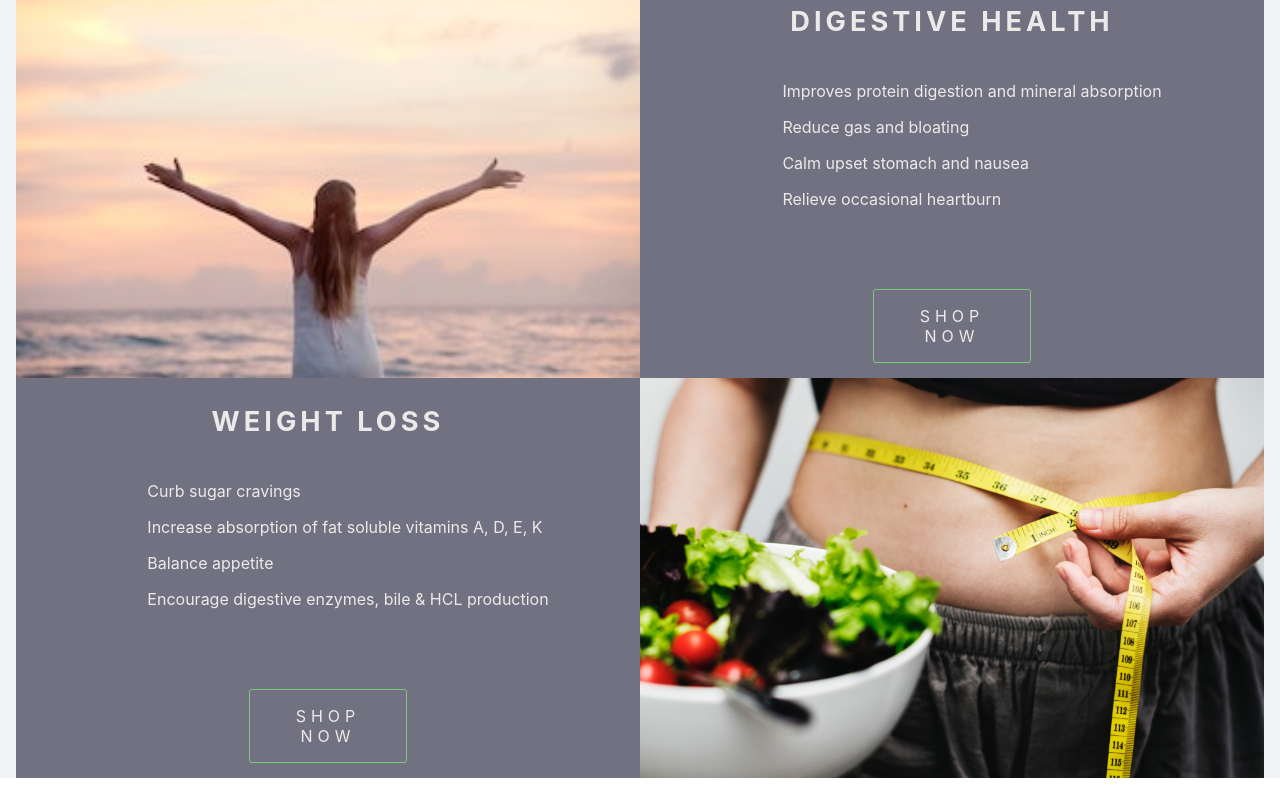
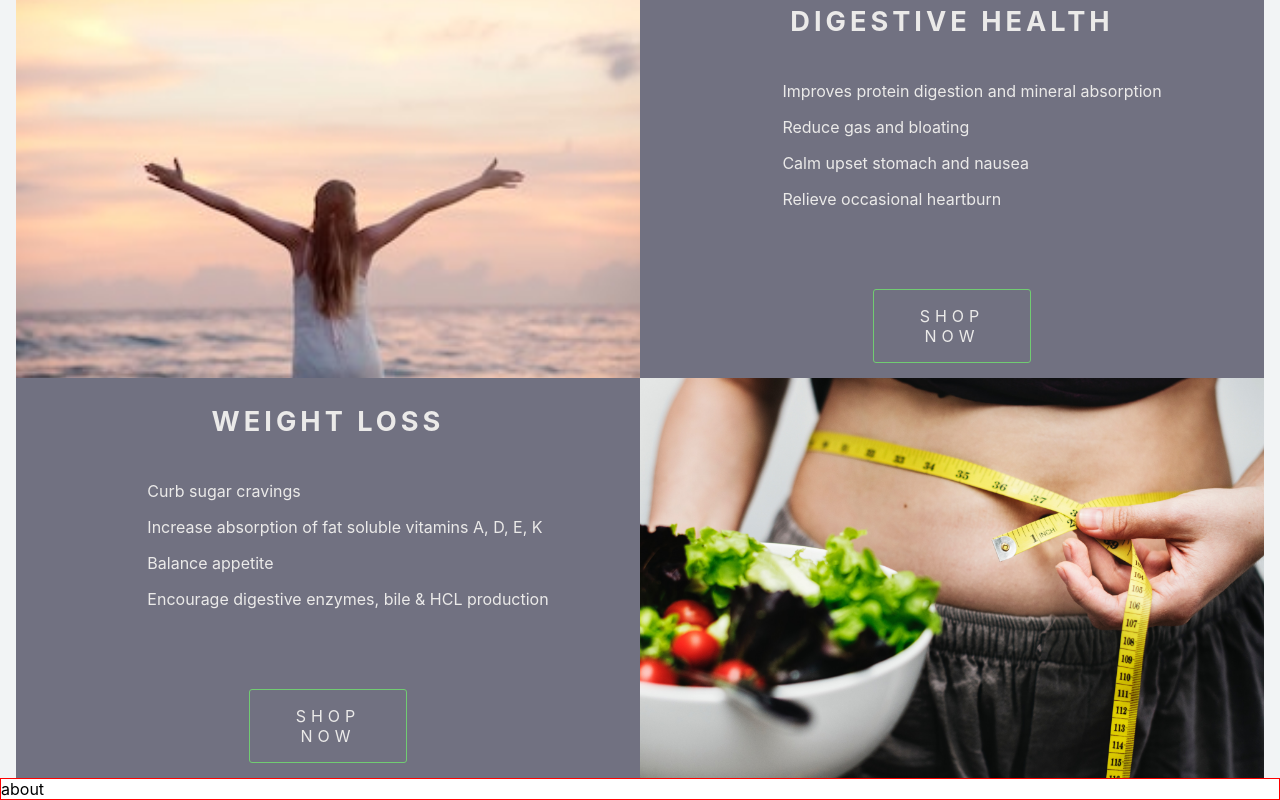
Before and after one commit to latifahpresident/constitution_bitters_site, a React (Create React App) app in the folder bitter_frontend/: page / in a window 1280 px wide. Shown: the part 826-1626 px from the top of the page. Before the commit the page ends 1604 px from the top, so only its background shows below. Built offline with nearby package versions, Linux system fonts and the light colour scheme.

Commit message:
setting up footer

```diff
--- a/bitter_frontend/src/App.js
+++ b/bitter_frontend/src/App.js
@@ -2,6 +2,7 @@ import React from 'react';
 import { Route } from 'react-router-dom';
 import './App.css';
 import LandingPage from './views/landing-page/LandingPage';
+import Footer from './components/footer/Footer';
 
 function App() {
   return (
@@ -10,7 +11,7 @@ function App() {
         exact path = '/'
         render={(props) => <LandingPage {...props}/>}
       />
-
+      <Footer />
     </div>
   );
 }
--- a/bitter_frontend/src/components/footer/Footer.js
+++ b/bitter_frontend/src/components/footer/Footer.js
@@ -1,10 +1,11 @@
 import React from 'react';
+import {FooterWrapper } from './footer-styles';
 
 const Footer = () => {
     return (
-        <div>
-
-        </div>
+        <FooterWrapper>
+about
+        </FooterWrapper>
     )
 }
 
--- /dev/null
+++ b/bitter_frontend/src/components/footer/footer-styles.js
@@ -0,0 +1,5 @@
+import styled from 'styled-components';
+
+export const FooterWrapper = styled.div`
+    border: 1px solid red;
+`;
```
